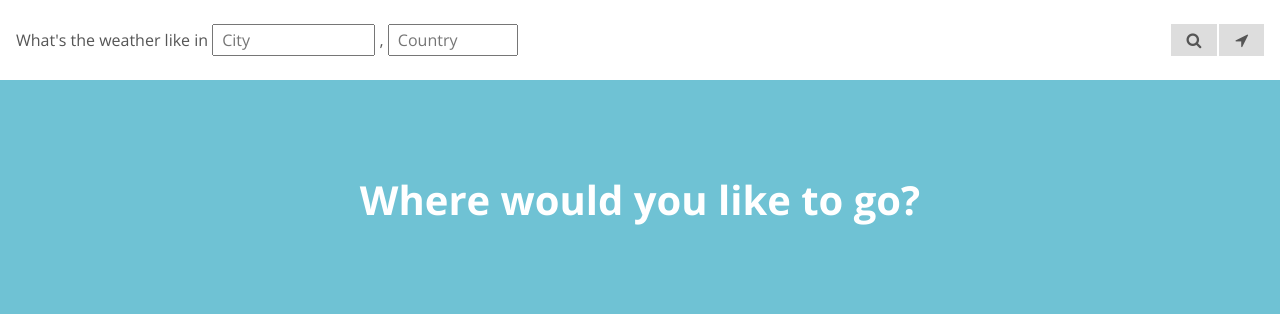
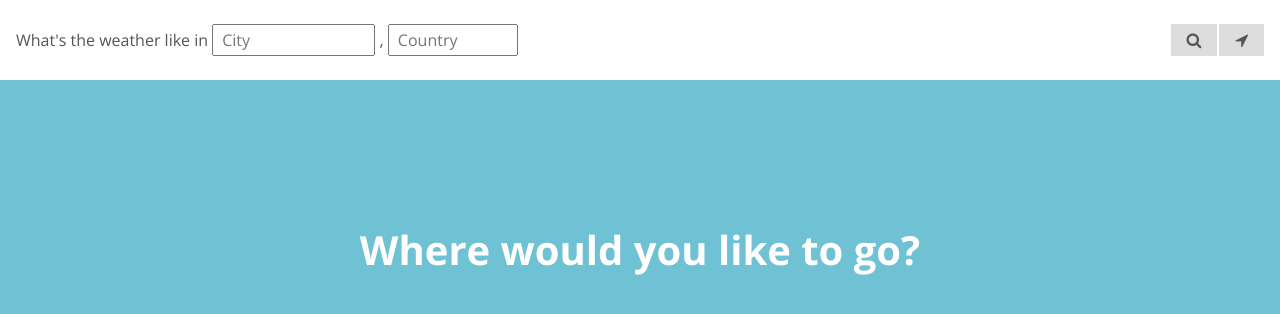
Before and after one commit to jgiamanco/weather-2.0, a website built with webpack: page public/index.html in a window 1280 px wide. Built offline with nearby package versions, Linux system fonts and the light colour scheme; no server answers.

Commit message:
Update style for weather

```diff
--- a/public/weather.css
+++ b/public/weather.css
@@ -339,7 +339,7 @@ button:focus {
 @media only screen and (min-width: 500px) {
   .middle {
     position: absolute;
-    top: 100px;
+    top: 150px;
     right: 0;
     left: 0;
     transform: translateY(-50%);
```
